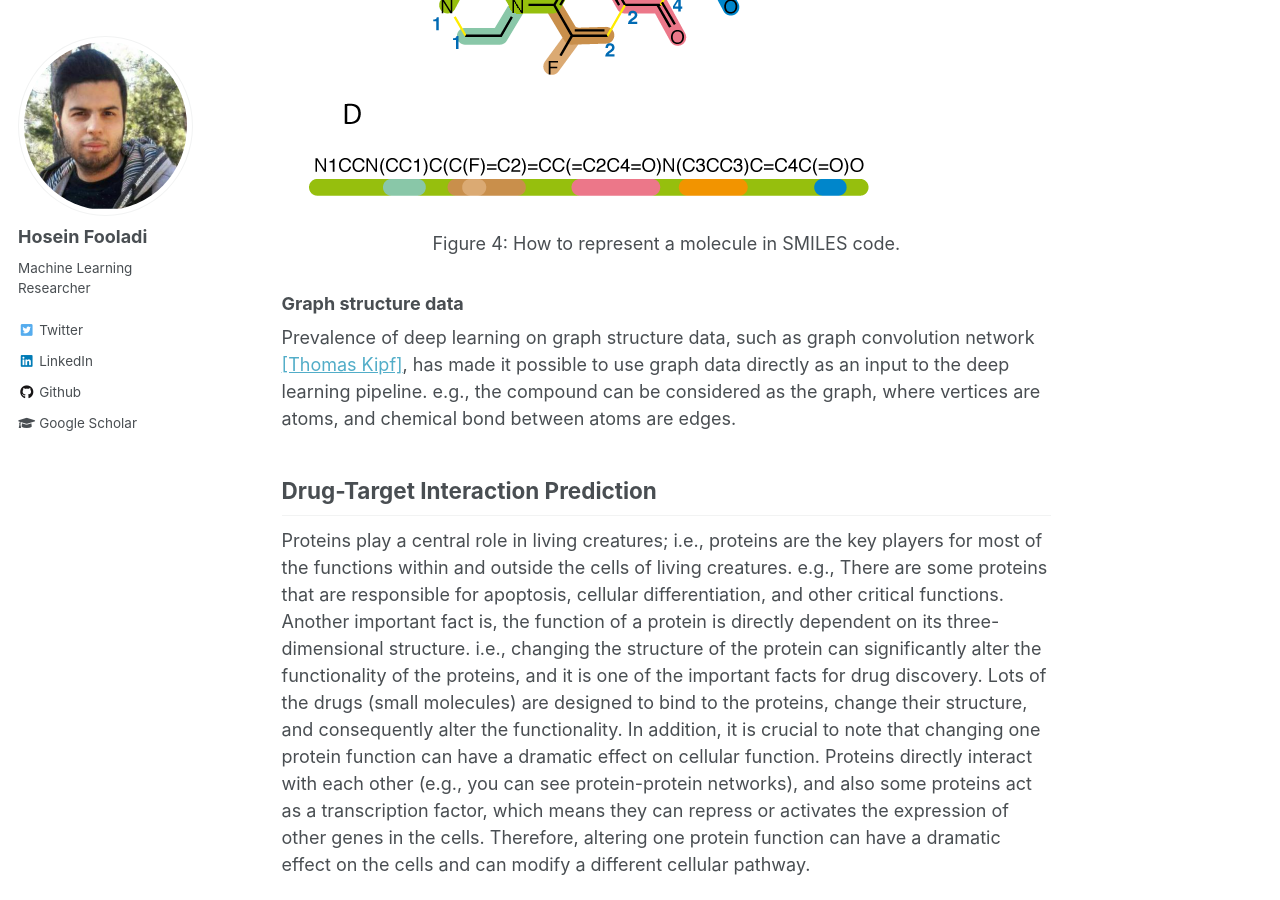
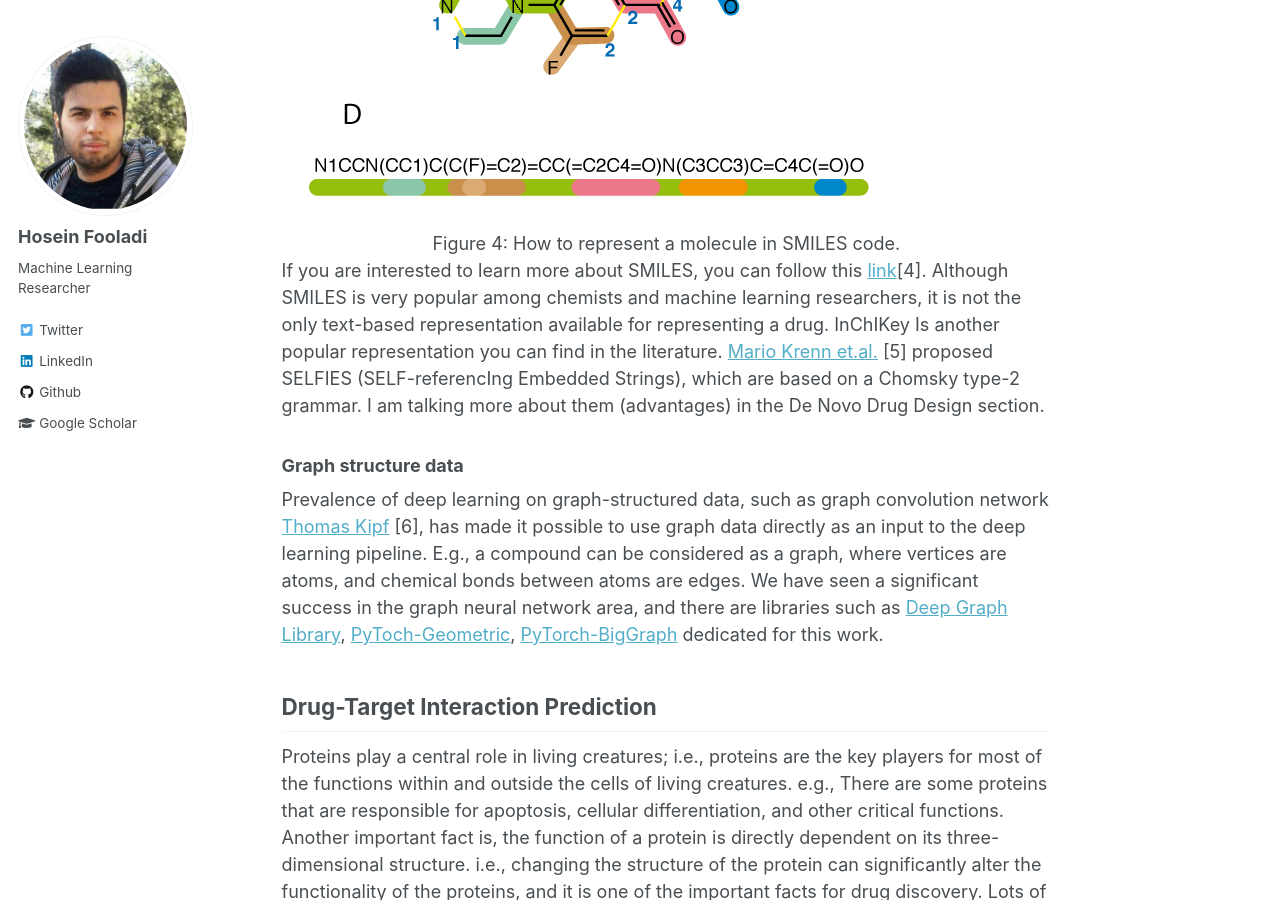
Before and after one commit to HFooladi/HFooladi.github.io, a Jekyll site: the page built from _posts/2018-10-31-Review_DL_Drug.md, in a window 1280 px wide and 900 px high, scrolled down 3876 px. Built offline with Jekyll 4.4.1, drawn with Linux system fonts in a browser that asks for light colours; some web fonts are replaced; some of the changed text lies outside the part shown.

Commit message:
revising deep learning in drug discovery

```diff
--- a/_posts/2018-10-31-Review_DL_Drug.md
+++ b/_posts/2018-10-31-Review_DL_Drug.md
@@ -71,16 +71,25 @@ You can follow this [guide](https://www.rdkit.org/UGM/2012/Landrum_RDKit_UGM.Fin
 Another way to represent a molecule is encoding a structure as a text. It is the way of converting graph structure data to textual content
 and using the text (encoded string) in the machine learning pipeline. One of the standards and most popular representation
 is Simplified Molecular-Input Line-Entry System (SMILES). After conversion, we can use powerful algorithms from natural language processing (NLP) literature
-to process the drug and for example, predict the properties, side effects, or even chemical-chemical interation. [Sunyoung Kwon](https://arxiv.org/abs/1704.08432) [3].
+to process the drug and for example, predict the properties, side effects, or even chemical-chemical interaction. [[Sunyoung Kwon]](https://arxiv.org/abs/1704.08432) [3].
 
 <div class="imgcap">
 <img src="/images/assets/Review_DL_Drug/SMILES.png" height="500" class="center">
 <div class="thecap" style="text-align:center">Figure 4: How to represent a molecule in SMILES code.</div>
 </div>
 
+If you are interested to learn more about SMILES, you can follow this [link](http://opensmiles.org/opensmiles.html)[4]. Although SMILES is very popular
+among chemists and machine learning researchers, it is not the only text-based representation available for representing a drug. InChIKey Is another popular
+representation you can find in the literature. [Mario Krenn et.al.](https://arxiv.org/abs/1905.13741) [5] proposed SELFIES (SELF-referencIng Embedded Strings),
+which are based on a Chomsky type-2 grammar. I am talking more about them (advantages) in the De Novo Drug Design section.
+
 ### Graph structure data
 
-Prevalence of deep learning on graph structure data, such as graph convolution network [[Thomas Kipf]](https://tkipf.github.io/graph-convolutional-networks/), has made it possible to use graph data directly as an input to the deep learning pipeline. e.g., the compound can be considered as the graph, where vertices are atoms, and chemical bond between atoms are edges.
+Prevalence of deep learning on graph-structured data, such as graph convolution network [Thomas Kipf](https://tkipf.github.io/graph-convolutional-networks/) [6],
+has made it possible to use graph data directly as an input to the deep learning pipeline.
+E.g., a compound can be considered as a graph, where vertices are atoms, and chemical bonds between atoms are edges. We have seen a significant success
+in the graph neural network area, and there are libraries such as [Deep Graph Library](https://www.dgl.ai/),
+[PyToch-Geometric](https://github.com/rusty1s/pytorch_geometric), [PyTorch-BigGraph](https://github.com/facebookresearch/PyTorch-BigGraph) dedicated for this work.
 
 ## Drug-Target Interaction Prediction
 
@@ -123,5 +132,13 @@ They have used VAEs for generating the molecules. The input representation is SM
 ## References
 
 1- Database fingerprint (DFP): an approach to represent molecular databases, [Eli Fernández-de Gortari et al.](https://jcheminf.biomedcentral.com/articles/10.1186/s13321-017-0195-1#Sec11)
+
 2- Fingerprints in the [RDKit](https://www.rdkit.org/UGM/2012/Landrum_RDKit_UGM.Fingerprints.Final.pptx.pdf)
+
 3- DeepCCI: End-to-end Deep Learning for Chemical-Chemical Interaction Prediction, [Sunyoung Kwon](https://arxiv.org/abs/1704.08432)
+
+4- OpenSMILES specification. [link](http://opensmiles.org/opensmiles.html)
+
+5- SELFIES: a robust representation of semantically constrained graphs with an example application in chemistry, [Mario Krenn et.al.](https://arxiv.org/abs/1905.13741)
+
+6- GRAPH CONVOLUTIONAL NETWORKS, [Thomas Kipf](https://tkipf.github.io/graph-convolutional-networks/)
```
